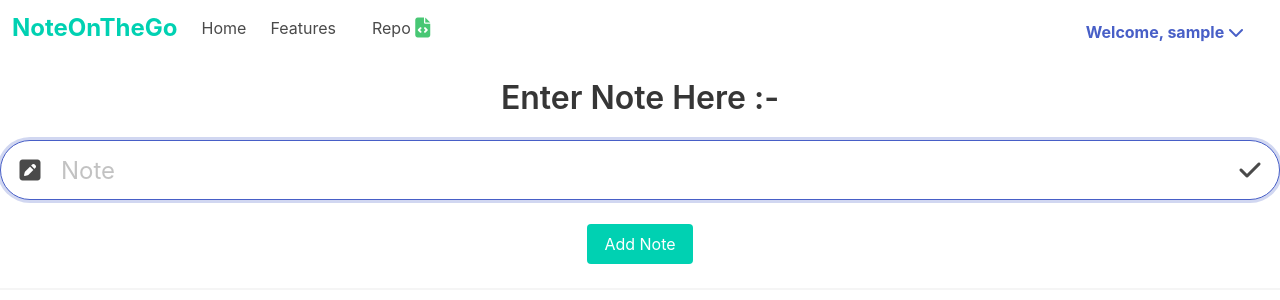
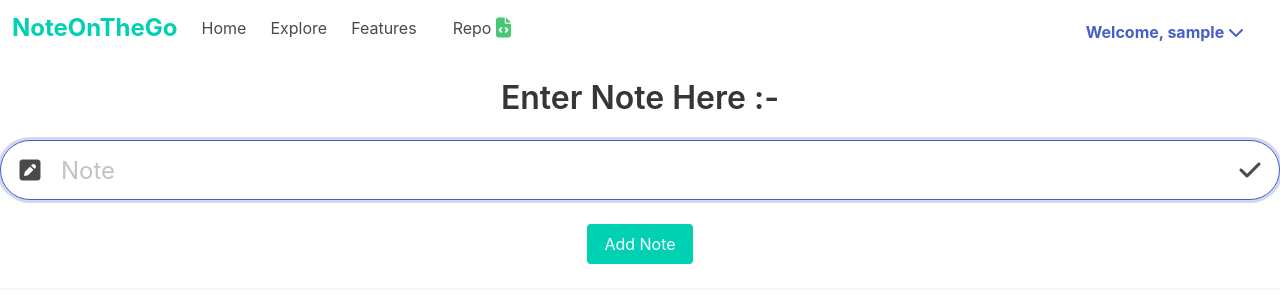
Before and after one commit to prasantmahato/Noteonthego, a Flask app: page / in a window 1280 px wide. Shown: the top 300 px of the page. Run offline with Flask 2, Linux system fonts and the light colour scheme; the visitor is signed in with stand-in values (Sample User, id 1); data comes from the database, SQL or seed files in the repository; both versions use the stored data as it was after the commit; data that the repository does not hold is empty; some libraries are stand-ins or nearby versions.

Commit message:
Added explore.html to find other users

```diff
--- a/app/routes.py
+++ b/app/routes.py
@@ -137,3 +137,11 @@ def edit_profile():
         form.about_me.data = current_user.about_me
 
     return render_template('edit_profile.html', title='Edit Profile', form=form, user=user)
+
+
+# List all People
+@app.route('/explore')
+@login_required
+def explore():
+    users = User.query.all()
+    return render_template('explore.html', users=users)
--- a/app/templates/base.html
+++ b/app/templates/base.html
@@ -51,7 +51,9 @@
             <a class="navbar-item" href="{{ url_for('index') }}">
               Home
             </a>
-
+            <a class="navbar-item" href=" {{ url_for('explore') }} ">
+              Explore
+            </a>
             <a class="navbar-item" href="#c2" style="scroll-behavior: smooth;">
               Features
             </a>
```
Also changed, not shown: app.db, 1 other file.
